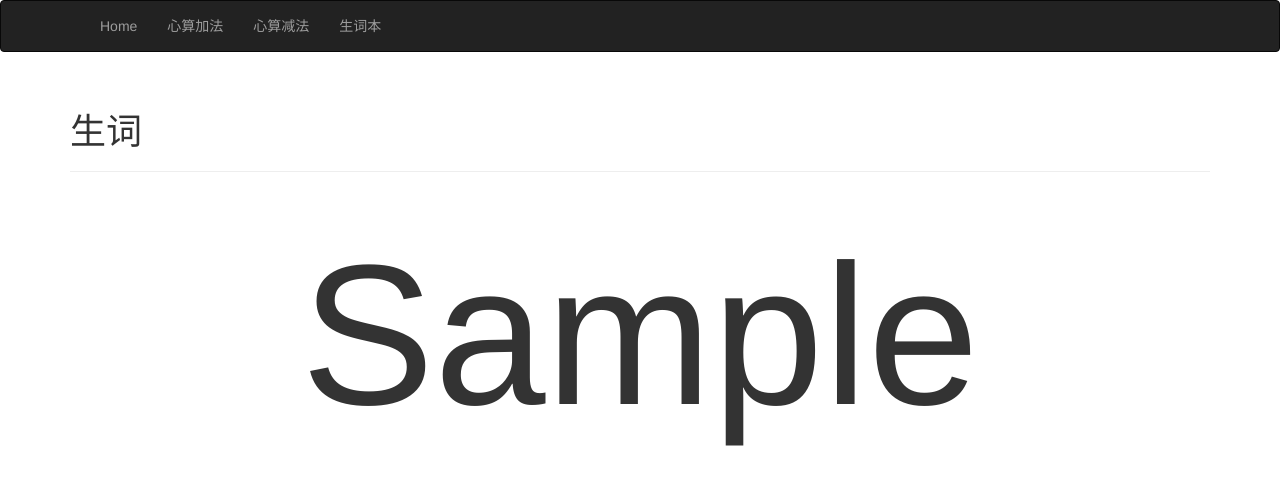
After one commit to johzhao/home_site, a Flask app: template apps/templates/english/new_word/random.html in a window 1280 px wide. The commit adds this page. Shown: the top 485 px of the page. Run offline with Flask 2, Linux system fonts and the light colour scheme; the template is opened without the code that fills it: most values are stand-ins (such as "Sample title", 1, 10 or a date in 2020); some libraries are stand-ins or nearby versions.

Commit message:
add english app

```diff
--- /dev/null
+++ b/apps/english/__init__.py
@@ -0,0 +1,5 @@
+from flask import Blueprint
+
+main = Blueprint('english', __name__, url_prefix='/english')
+
+from . import views
--- a/apps/mathematics/views.py
+++ b/apps/mathematics/views.py
@@ -8,7 +8,7 @@ MIN_VALUE = 5
 MAX_VALUE = 20
 
 
-@main.route('/add', methods=['GET'])
+@main.route('/add', methods=['GET'], endpoint='math_add')
 def add():
     while True:
         num1 = random.randint(MIN_VALUE, MAX_VALUE)
@@ -19,7 +19,7 @@ def add():
     return render_template('mathematics/add.html', num1=num1, num2=num2)
 
 
-@main.route('/sub', methods=['GET'])
+@main.route('/sub', methods=['GET'], endpoint='math_sub')
 def sub():
     while True:
         num1 = random.randint(MIN_VALUE, MAX_VALUE)
--- /dev/null
+++ b/apps/static/css/english.css
@@ -0,0 +1,5 @@
+.new_word {
+    text-align: center;
+    font-size: 200px;
+    font-weight: 500;
+}
--- a/apps/templates/base.html
+++ b/apps/templates/base.html
@@ -5,17 +5,19 @@
 {% block navbar %}
 <div class="navbar navbar-inverse" role="navigation">
     <div class="container">
-        <div class="navbar-header">
-            <button type="button" class="navbar-toggle" data-toggle="collapse" data-target=".navbar-collapse">
-                <span class="sr-only">Toggle navigation</span>
-                <span class="icon-bar"></span>
-            </button>
-            <a class="navbar-brand" href="/">Home Site</a>
-        </div>
         <div class="navbar-collapse collapse">
             <ul class="nav navbar-nav">
                 <li>
                     <a href="/">Home</a>
+                </li>
+                <li>
+                    <a href="{{ url_for("mathematics.math_add") }}">心算加法</a>
+                </li>
+                <li>
+                    <a href="{{ url_for("mathematics.math_sub") }}">心算减法</a>
+                </li>
+                <li>
+                    <a href="{{ url_for("english.new_word_random") }}">生词本</a>
                 </li>
             </ul>
         </div>
--- /dev/null
+++ b/apps/templates/english/new_word/random.html
@@ -0,0 +1,17 @@
+{% extends "base.html" %}
+
+{% block title %}生词{% endblock %}
+
+{% block styles %}
+    {{ super() }}
+    <link rel="stylesheet" href="{{ url_for('static', filename='css/english.css') }}">
+{% endblock %}
+
+{% block content %}
+    <div class="container">
+        <div class="page-header">
+            <h1>生词</h1>
+        </div>
+        <div class="new_word">{{ new_word }}</div>
+    </div>
+{% endblock %}
--- a/manager.py
+++ b/manager.py
@@ -1,25 +1,34 @@
+import logging
 import os
 
 # from flask_migrate import Migrate, MigrateCommand
 from flask_script import Manager, Shell
 
+# from apps import db
 from apps import create_app
-# from apps import db
 
-app = create_app(os.environ.get('FLASK_CONFIG', 'default'))
-manager = Manager(app)
-# migrate = Migrate(app, db)
+logger = logging.getLogger(__name__)
+logger.addHandler(logging.NullHandler())
 
 
-def make_shell_context():
-    return {
-        'app': app,
-        # 'db': db,
-    }
+def main():
+    app = create_app(os.environ.get('FLASK_CONFIG', 'default'))
+    manager = Manager(app)
+
+    # migrate = Migrate(app, db)
+
+    def make_shell_context():
+        return {
+            'app': app,
+            # 'db': db,
+        }
+
+    manager.add_command('shell', Shell(make_context=make_shell_context))
+    # manager.add_command('db', MigrateCommand)
+
+    manager.run()
 
 
-manager.add_command('shell', Shell(make_context=make_shell_context))
-# manager.add_command('db', MigrateCommand)
-
 if __name__ == '__main__':
-    manager.run()
+    logging.basicConfig(level=logging.INFO)
+    main()
```
Also changed, not shown: apps/__init__.py (+7 -1 lines), apps/english/views.py (added, +10 -0 lines), apps/new_word_notebook.py (added, +24 -0 lines), 1 other file.
